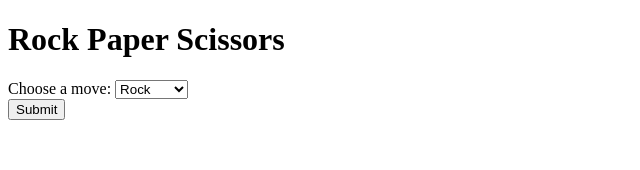
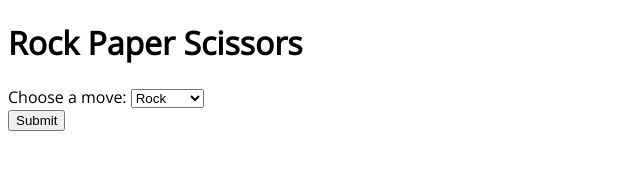
Before and after one commit to theptrk/rockpaperscissors, a website: page index.html in a window 1280 px wide. Shown: the whole page, without its empty margins (0-640 px from the left). Drawn offline with nearby package versions, Linux system fonts and the light colour scheme.

Commit message:
add better font

```diff
--- a/index.html
+++ b/index.html
@@ -2,7 +2,11 @@
 <html>
 <head>
   <title>Rock Paper Scissors</title>
+  <link href="https://fonts.googleapis.com/css2?family=Open+Sans&display=swap" rel="stylesheet">
   <style type="text/css">
+    html {
+      font-family: 'Open Sans', sans-serif;
+    }
     .hidden {
       display: none;
     }
@@ -60,7 +64,7 @@
       $.setInnerText('computer_choice', computerChoice)
 
       var result = judgeGame(userChoice, computerChoice)
-      $.setInnerText('result_text', result)
+      $.setInnerText('result_text', result + "!")
     } else {
       $.removeClass('play_container', 'hidden');
     }
```
